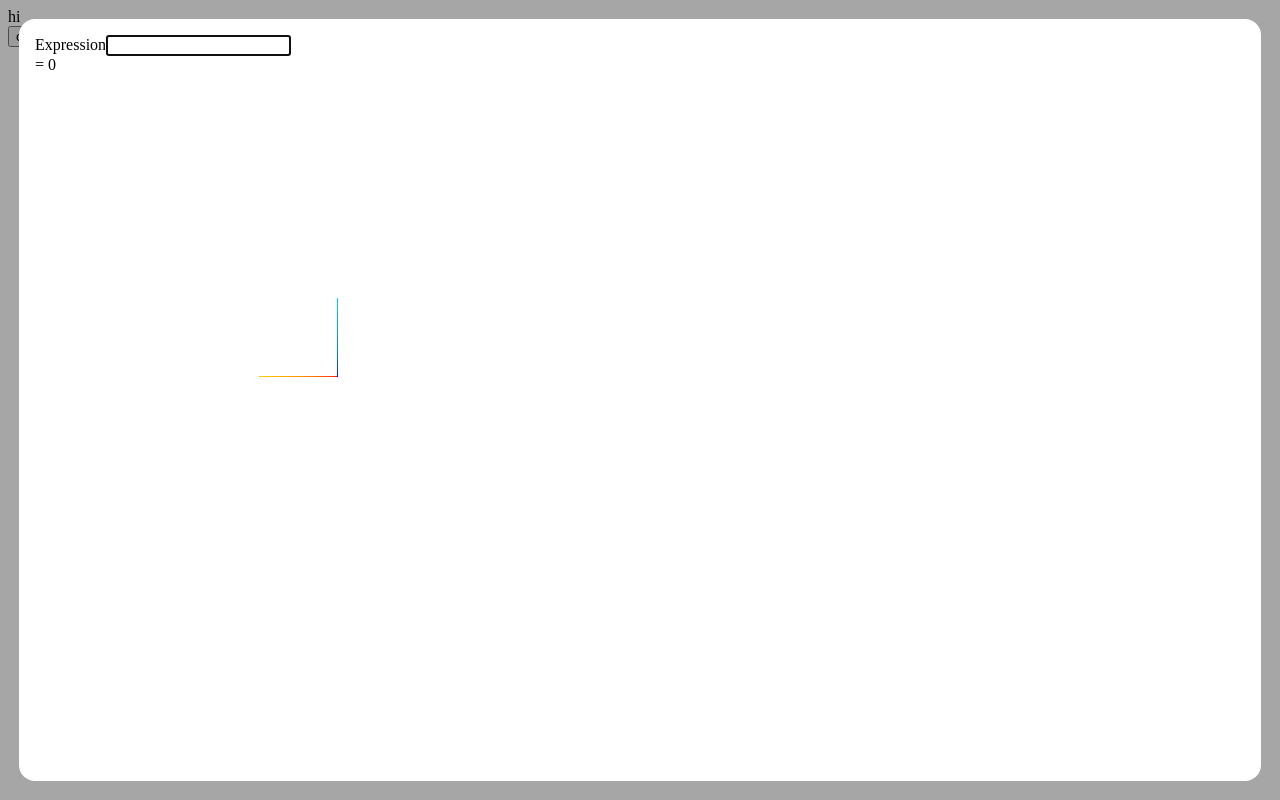
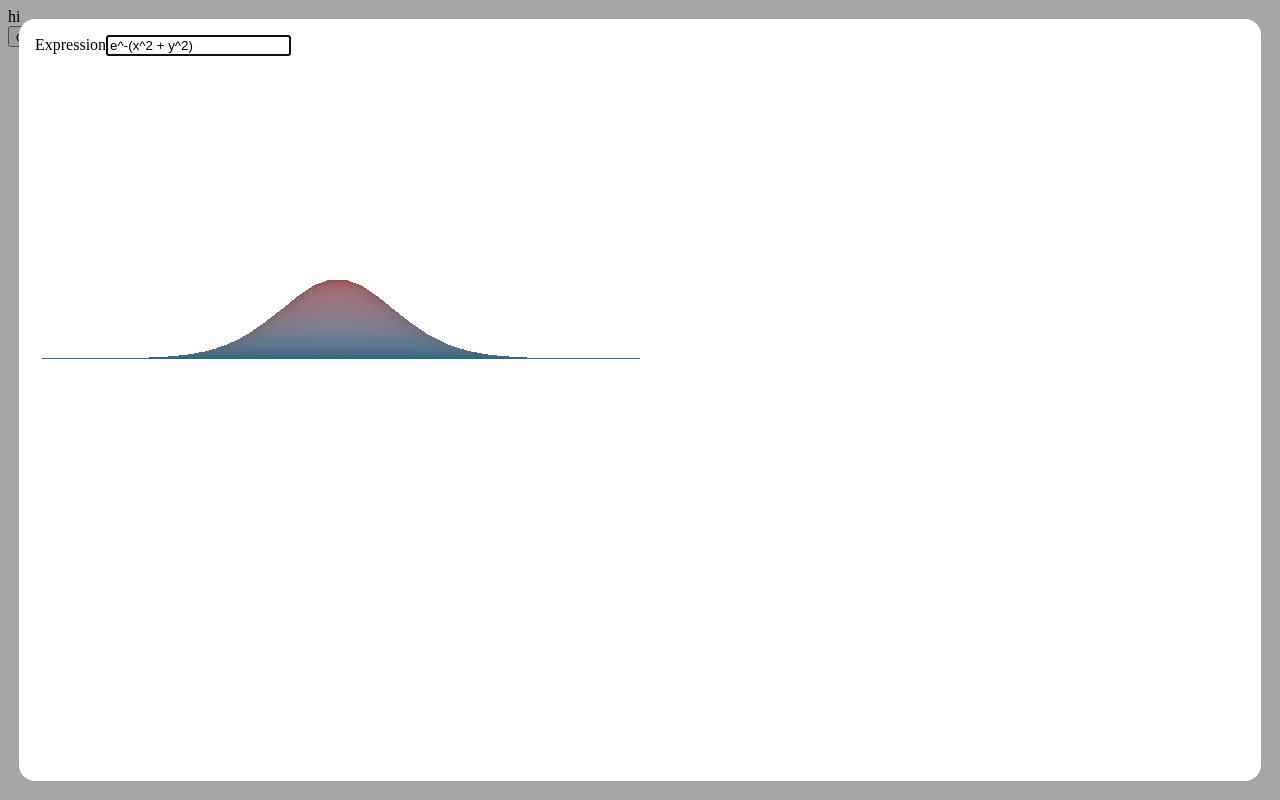
Before and after one commit to Mabi19/ga, a Vue app: page / in a window 1280 px wide. Both pictures are taken after a click on the button "open settings". Built offline with nearby package versions, Linux system fonts and the light colour scheme.

Commit message:
Refactor setting values out of component

```diff
--- a/src/components/TheSettings.vue
+++ b/src/components/TheSettings.vue
@@ -3,20 +3,25 @@
         <dialog closedby="any" ref="dialog" class="settings" @close="emit('close')">
             <div>
                 <label for="function-expression">Expression</label>
-                <input type="text" name="function-expression" v-model="functionExpr" />
+                <input
+                    type="text"
+                    name="function-expression"
+                    v-model="Settings.targetFunctionExpression.value"
+                />
             </div>
-            <div>{{ functionExpr }} = {{ functionNode?.eval(0, 0) ?? "(error)" }}</div>
             <div>
-                <FunctionGraph :func="functionNode" class="settings-function-preview" />
+                <FunctionGraph
+                    :func="Settings.targetFunction.value"
+                    class="settings-function-preview"
+                />
             </div>
         </dialog>
     </Teleport>
 </template>
 
 <script setup lang="ts">
-import { ConstantNode, type ExpressionNode } from "@/lib/expression/node";
-import { parse } from "@/lib/expression/parse";
-import { ref, shallowRef, useTemplateRef, watchEffect } from "vue";
+import * as Settings from "@/settings";
+import { useTemplateRef, watchEffect } from "vue";
 import FunctionGraph from "./FunctionGraph.vue";
 
 const { open } = defineProps<{
@@ -34,15 +39,6 @@ watchEffect(() => {
         dialog.value?.showModal();
     } else {
         dialog.value?.close();
-    }
-});
-
-const functionExpr = ref("");
-const functionNode = shallowRef<ExpressionNode>(new ConstantNode(0));
-watchEffect(() => {
-    const node = parse(functionExpr.value);
-    if (node) {
-        functionNode.value = node;
     }
 });
 </script>
--- /dev/null
+++ b/src/settings.ts
@@ -0,0 +1,16 @@
+import { parse } from "@/lib/expression/parse";
+import { ref, shallowRef, watchEffect } from "vue";
+import { ConstantNode, type ExpressionNode } from "./lib/expression/node";
+
+export const targetFunctionExpression = ref("e^-(x^2 + y^2)");
+export const targetFunctionIsValid = ref(true);
+export const targetFunction = shallowRef<ExpressionNode>(new ConstantNode(0));
+watchEffect(() => {
+    const node = parse(targetFunctionExpression.value);
+    if (node) {
+        targetFunction.value = node;
+        targetFunctionIsValid.value = true;
+    } else {
+        targetFunctionIsValid.value = false;
+    }
+});
```
